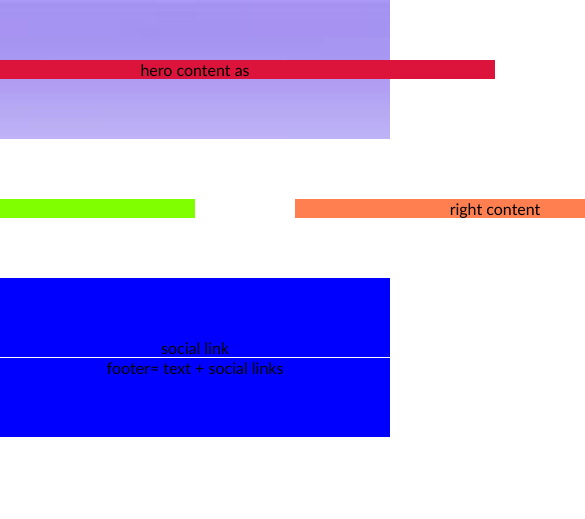
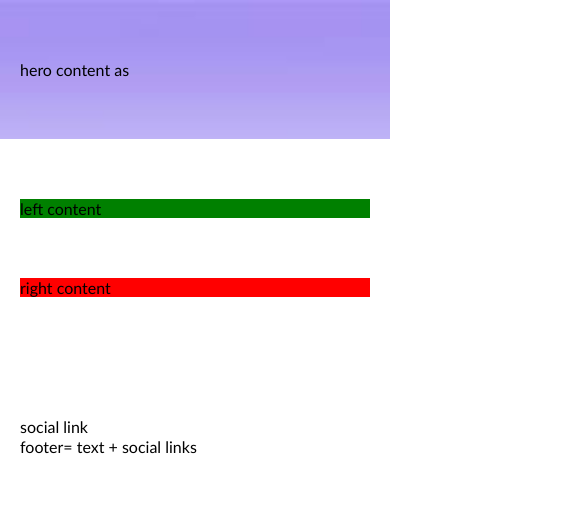
Before and after one commit to akinis81/ComingSoonReal, a plain HTML site: page index.html in a window 390 px wide. Shown: the top 519 px of the page, 585 px wide, since content can reach past the window. Drawn offline with Linux system fonts and the light colour scheme.

Commit message:
Responsive Design  #12

```diff
--- a/css/main.css
+++ b/css/main.css
@@ -5,19 +5,20 @@ body * {
     vertical-align: top;
     box-sizing: border-box;
     font-family: 'Gill Sans', 'Gill Sans MT', Calibri, 'Trebuchet MS', sans-serif;
+
 }
 
 .bg-blue{
     display: inline-block;
     width:100%;
-    background-color: blue;
+    /* background-color: blue; */
 }
 .container{
     display: inline-block;
     width:100%;
     padding-top: 60px;
     padding-bottom: 60px;
-    text-align: center;
+    /* text-align: center; */
     /* background-color: cyan; */
     }
     .hero-row{
@@ -25,7 +26,16 @@ body * {
       width: 600px;
       margin-left: calc( ( 100% - 600px ) / 2);
       margin-right: calc( ( 100% - 600px ) / 2);
-      background-color: crimson;
+      /* background-color: crimson; */
+    }
+
+    .row{
+        display: inline-block;
+        width:1000px;
+        margin-left: calc( ( 100% - 1000px ) / 2);
+        margin-right: calc( ( 100% - 1000px ) / 2);
+        /* background-color: crimson; */
+
     }
 
     .hero-bg{
@@ -35,21 +45,12 @@ body * {
         background-attachment: fixed;
 
     }
-    .row{
-        display: inline-block;
-        width:1000px;
-        margin-left: calc( ( 100% - 1000px ) / 2);
-        margin-right: calc( ( 100% - 1000px ) / 2);
-
-    }
         .left-column{
-            display: inline-block;
             width:50%;
             background-color: chartreuse;
             float: left;
         }
         .right-column{
-            display: inline-block;
             width:40%;
             background-color: coral;
             float: right;
@@ -58,13 +59,95 @@ body * {
     display: inline-block;
     width: 100%;
     border-bottom: 1px solid white;
+    float: left;
 }
 
 .footer-texts{
     display: inline-block;
     /* mano nuomone Width nereikia keisti i 600px, palikti 100%, nes vis tiek riekes centruoti */
     width: 600px;
-    margin-left: calc( ( 100% - 600px ) / 2);
-    margin-right: calc( ( 100% - 600px ) / 2);
+    /* margin-left: calc( ( 100% - 600px ) / 2); */
+    /* margin-right: calc( ( 100% - 600px ) / 2); */
+    float: left;
 
 }
+
+@media(max-width: 1000px) {
+    .row{
+        width:800px;
+        margin-left: calc( ( 100% - 800px ) / 2);
+        /* margin-right: calc( ( 100% - 800px ) / 2); */
+        /* background-color: grey; */
+
+    }
+}
+
+    @media(max-width: 900px) {
+        .row{
+            width:600px;
+            margin-left: calc( ( 100% - 600px ) / 2);
+            /* margin-right: calc( ( 100% - 600px ) / 2); */
+            /* background-color: blue; */
+        }
+
+        .left-column{
+            width:100%;
+            background-color: green;
+            margin-bottom: 60px;
+
+        }
+        .right-column{
+            width:100%;
+            background-color: red;
+
+        }
+}
+
+@media(max-width: 600px) {
+    .hero-row{
+        width: 400px;
+        margin-left: calc( ( 100% - 400px ) / 2);
+        margin-right: calc( ( 100% - 400px ) / 2);
+        /* background-color: rebeccapurple; */
+      }
+    .row{
+        width:400px;
+        margin-left: calc( ( 100% - 400px ) / 2);
+        margin-right: calc( ( 100% - 400px ) / 2);
+        /* background-color: yellow; */
+    }
+    .footer-texts {
+        display: inline-block;
+        width: 400px;
+        margin-left: calc( ( 100% - 400px ) / 2);
+        margin-right: calc( ( 100% - 400px ) / 2);
+}
+}
+
+
+@media(max-width: 500px) {
+    .container {
+        /* width: 400px; */
+        padding-left: 20px;
+        padding-right: 20px;
+    }
+    .hero-row{
+        width:80%;
+        margin-left: 0;
+
+        /* background-color: rebeccapurple; */
+      }
+    .row{
+        width:100%;
+        margin-left: 0;
+        /* background-color: yellow; */
+    }
+    .footer-texts {
+        width:100%;
+        margin-left: 0;
+        /* background-color: chartreuse; */
+
+}
+
+
+}
```
